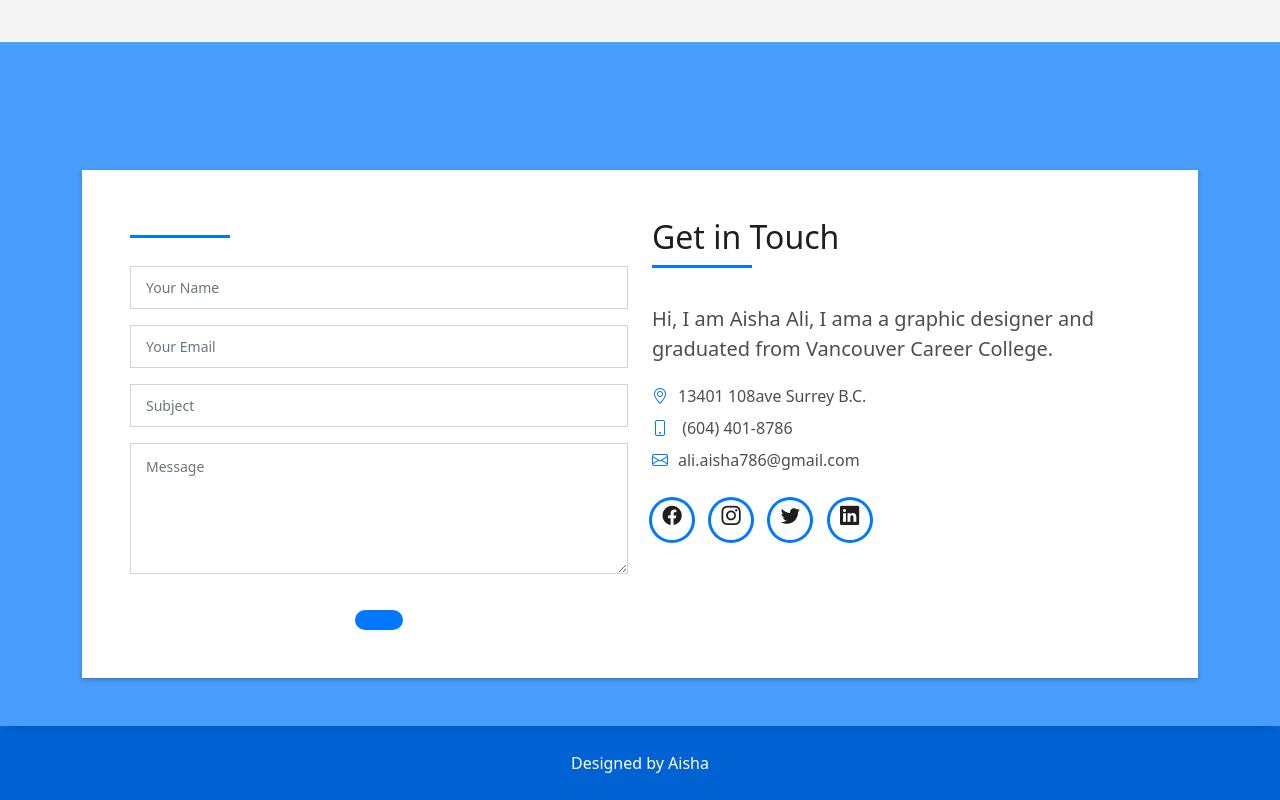
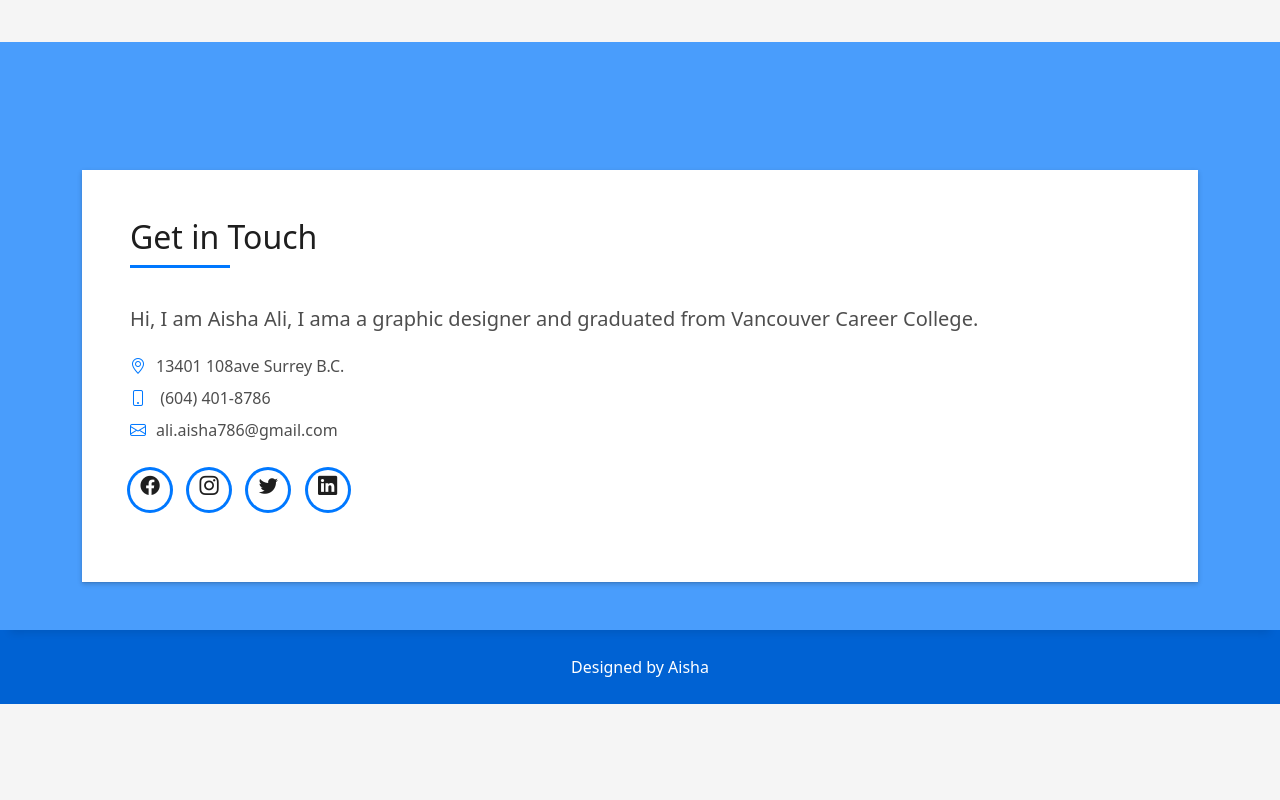
Before and after one commit to dubaigold/portfolio, a plain HTML site: page index.html in a window 1280 px wide. Shown: the part 4810-5610 px from the top of the page. After the commit the page ends 5514 px from the top, so only its background shows below. Drawn offline with Linux system fonts and the light colour scheme.

Commit message:
Update index.html

```diff
--- a/index.html
+++ b/index.html
@@ -588,52 +588,10 @@
             <div class="contact-mf">
               <div id="contact" class="box-shadow-full">
                 <div class="row">
-                  <div class="col-md-6">
-                    <div class="title-box-2">
-                      <h5 class="title-left">
 
-                      </h5>
-                    </div>
-                    <div>
-                      <form action="forms/contact.php" method="post" role="form" class="php-email-form">
-                        <div class="row">
-                          <div class="col-md-12 mb-3">
-                            <div class="form-group">
-                              <input type="text" name="name" class="form-control" id="name" placeholder="Your Name"
-                                required>
-                            </div>
-                          </div>
-                          <div class="col-md-12 mb-3">
-                            <div class="form-group">
-                              <input type="email" class="form-control" name="email" id="email" placeholder="Your Email"
-                                required>
-                            </div>
-                          </div>
-                          <div class="col-md-12 mb-3">
-                            <div class="form-group">
-                              <input type="text" class="form-control" name="subject" id="subject" placeholder="Subject"
-                                required>
-                            </div>
-                          </div>
-                          <div class="col-md-12">
-                            <div class="form-group">
-                              <textarea class="form-control" name="message" rows="5" placeholder="Message"
-                                required></textarea>
-                            </div>
-                          </div>
-                          <div class="col-md-12 text-center my-3">
-                            <div class="loading">Loading</div>
-                            <div class="error-message"></div>
-                            <div class="sent-message">Your message has been sent. Thank you!</div>
-                          </div>
-                          <div class="col-md-12 text-center">
-                            <button type="submit" class="button button-a button-big button-rouded"></button>
-                          </div>
-                        </div>
-                      </form>
-                    </div>
+
                   </div>
-                  <div class="col-md-6">
+                  <div class="col-md-12">
                     <div class="title-box-2 pt-4 pt-md-0">
                       <h5 class="title-left">
                         Get in Touch
```
